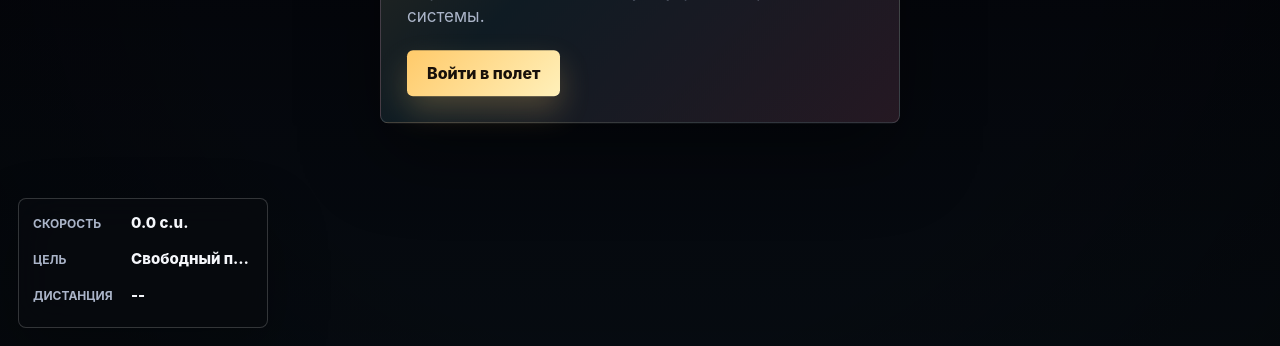
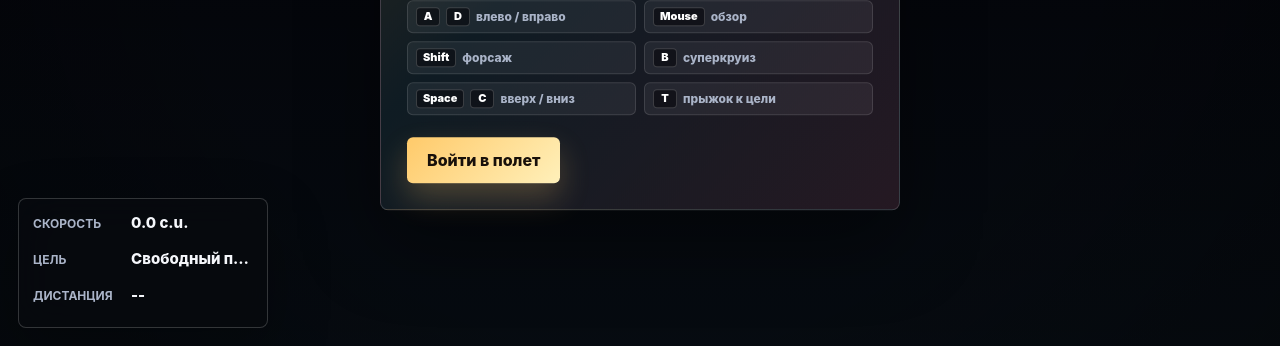
Before and after one commit to docker3sys/orbit_escape, a website with bundled scripts: page index.html in a window 1280 px wide. Shown: the part 454-800 px from the top of the page. Built offline with nearby package versions, Linux system fonts and the light colour scheme.

Commit message:
Update launch screen defaults

```diff
--- a/app.js
+++ b/app.js
@@ -49,8 +49,8 @@ const targetButtons = new Map();
 const targetObjects = [];
 
 let selectedTarget = null;
-let labelsVisible = true;
-let orbitsVisible = true;
+let labelsVisible = false;
+let orbitsVisible = false;
 let yaw = 0;
 let pitch = 0;
 let roll = 0;
@@ -1050,6 +1050,11 @@ function selectTarget(key, lock = true) {
 function initUi() {
   selectTarget("earth", false);
   placeCameraNearTarget("earth");
+  orbitToggle.classList.toggle("chip--active", orbitsVisible);
+  orbitToggle.setAttribute("aria-pressed", String(orbitsVisible));
+  labelsToggle.classList.toggle("chip--active", labelsVisible);
+  labelsToggle.setAttribute("aria-pressed", String(labelsVisible));
+  labelsRoot.style.display = labelsVisible ? "block" : "none";
 
   orbitToggle.addEventListener("click", () => {
     orbitsVisible = !orbitsVisible;
--- a/index.html
+++ b/index.html
@@ -17,6 +17,16 @@
         <div class="launch__eyebrow">Solar flight deck</div>
         <h1>Orbit Escape</h1>
         <p>Первый вылет начинается у внутренней границы системы.</p>
+        <div class="launch-controls" aria-label="Управление">
+          <div><kbd>W</kbd><span>вперед</span></div>
+          <div><kbd>S</kbd><span>назад</span></div>
+          <div><kbd>A</kbd><kbd>D</kbd><span>влево / вправо</span></div>
+          <div><kbd>Mouse</kbd><span>обзор</span></div>
+          <div><kbd>Shift</kbd><span>форсаж</span></div>
+          <div><kbd>B</kbd><span>суперкруиз</span></div>
+          <div><kbd>Space</kbd><kbd>C</kbd><span>вверх / вниз</span></div>
+          <div><kbd>T</kbd><span>прыжок к цели</span></div>
+        </div>
         <button id="launchButton" type="button">Войти в полет</button>
       </section>
 
@@ -39,8 +49,8 @@
         <div class="hud__title">Навигация</div>
         <div class="target-list" id="targetList"></div>
         <div class="switch-row">
-          <button id="orbitToggle" class="chip chip--active" type="button" aria-pressed="true">Орбиты</button>
-          <button id="labelsToggle" class="chip chip--active" type="button" aria-pressed="true">Метки</button>
+          <button id="orbitToggle" class="chip" type="button" aria-pressed="false">Орбиты</button>
+          <button id="labelsToggle" class="chip" type="button" aria-pressed="false">Метки</button>
           <button id="jumpButton" class="chip" type="button">Прыжок</button>
         </div>
       </aside>
--- a/styles.css
+++ b/styles.css
@@ -138,10 +138,55 @@ button {
 }
 
 .launch p {
-  margin: 0 0 22px;
+  margin: 0 0 18px;
   color: var(--muted);
   font-size: 17px;
   line-height: 1.45;
+}
+
+.launch-controls {
+  display: grid;
+  grid-template-columns: repeat(2, minmax(0, 1fr));
+  gap: 8px;
+  margin-bottom: 22px;
+}
+
+.launch-controls div {
+  display: flex;
+  align-items: center;
+  min-width: 0;
+  min-height: 32px;
+  gap: 6px;
+  padding: 6px 8px;
+  border: 1px solid rgba(255, 255, 255, 0.12);
+  border-radius: 6px;
+  background: rgba(255, 255, 255, 0.06);
+}
+
+.launch-controls kbd {
+  flex: 0 0 auto;
+  min-width: 24px;
+  padding: 3px 6px;
+  border: 1px solid rgba(255, 255, 255, 0.18);
+  border-radius: 4px;
+  background: rgba(2, 3, 8, 0.54);
+  color: #ffffff;
+  font-family: inherit;
+  font-size: 11px;
+  font-weight: 900;
+  line-height: 1;
+  text-align: center;
+}
+
+.launch-controls span {
+  min-width: 0;
+  overflow: hidden;
+  color: var(--muted);
+  font-size: 12px;
+  font-weight: 800;
+  line-height: 1.15;
+  text-overflow: ellipsis;
+  white-space: nowrap;
 }
 
 .launch button {
@@ -387,6 +432,10 @@ button {
     top: 52%;
     padding: 20px;
   }
+
+  .launch-controls {
+    grid-template-columns: 1fr;
+  }
 }
 
 @media (max-width: 440px) {
@@ -401,4 +450,22 @@ button {
   .readout {
     grid-template-columns: 82px minmax(0, 1fr);
   }
+
+  .launch h1 {
+    font-size: 42px;
+  }
+
+  .launch p {
+    font-size: 15px;
+  }
+
+  .launch-controls {
+    gap: 6px;
+    margin-bottom: 18px;
+  }
+
+  .launch-controls div {
+    min-height: 30px;
+    padding: 5px 7px;
+  }
 }
```
